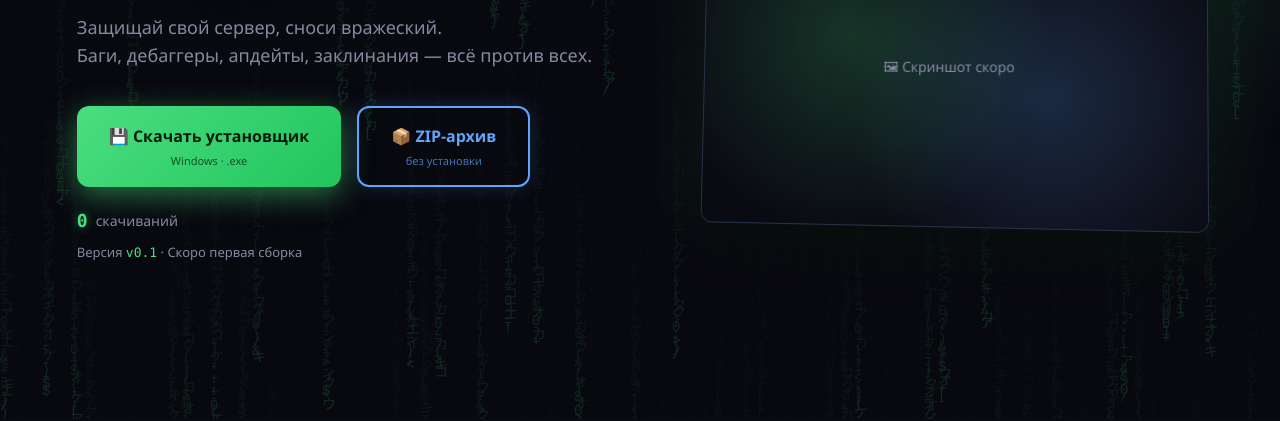
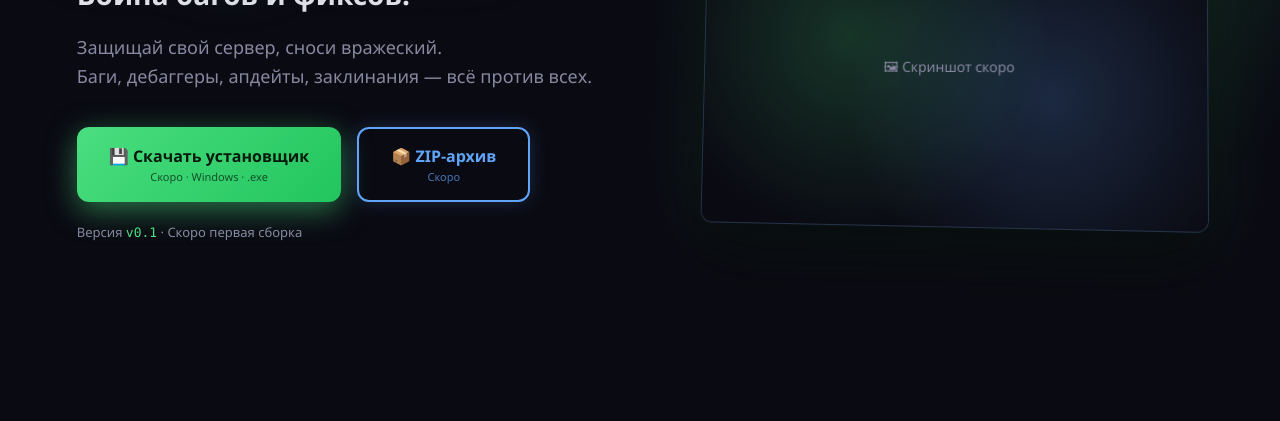
Before and after one commit to EpikDragon1/BugWars, a plain HTML site: page index.html in a window 1280 px wide. Shown: the part 381-802 px from the top of the page. Drawn offline with Linux system fonts and the light colour scheme; no server answers.

Commit message:
Update index.html

```diff
--- a/index.html
+++ b/index.html
@@ -40,24 +40,14 @@
             </p>
 
             <div class="download-buttons">
-                <a href="download/BugWarsSetup.exe"
-                   class="btn btn-primary"
-                   id="downloadExe"
-                   download>
+                <button class="btn btn-primary" disabled>
                     💾 Скачать установщик
-                    <span class="btn-sub">Windows · .exe</span>
-                </a>
-                <a href="download/BugWars.zip"
-                   class="btn btn-secondary"
-                   id="downloadZip"
-                   download>
+                    <span class="btn-sub">Скоро · Windows · .exe</span>
+                </button>
+                <button class="btn btn-secondary" disabled>
                     📦 ZIP-архив
-                    <span class="btn-sub">без установки</span>
-                </a>
-            </div>
-
-            <div class="download-counter">
-                <span id="counterValue">—</span> скачиваний
+                    <span class="btn-sub">Скоро</span>
+                </button>
             </div>
 
             <div class="version-info">
```
